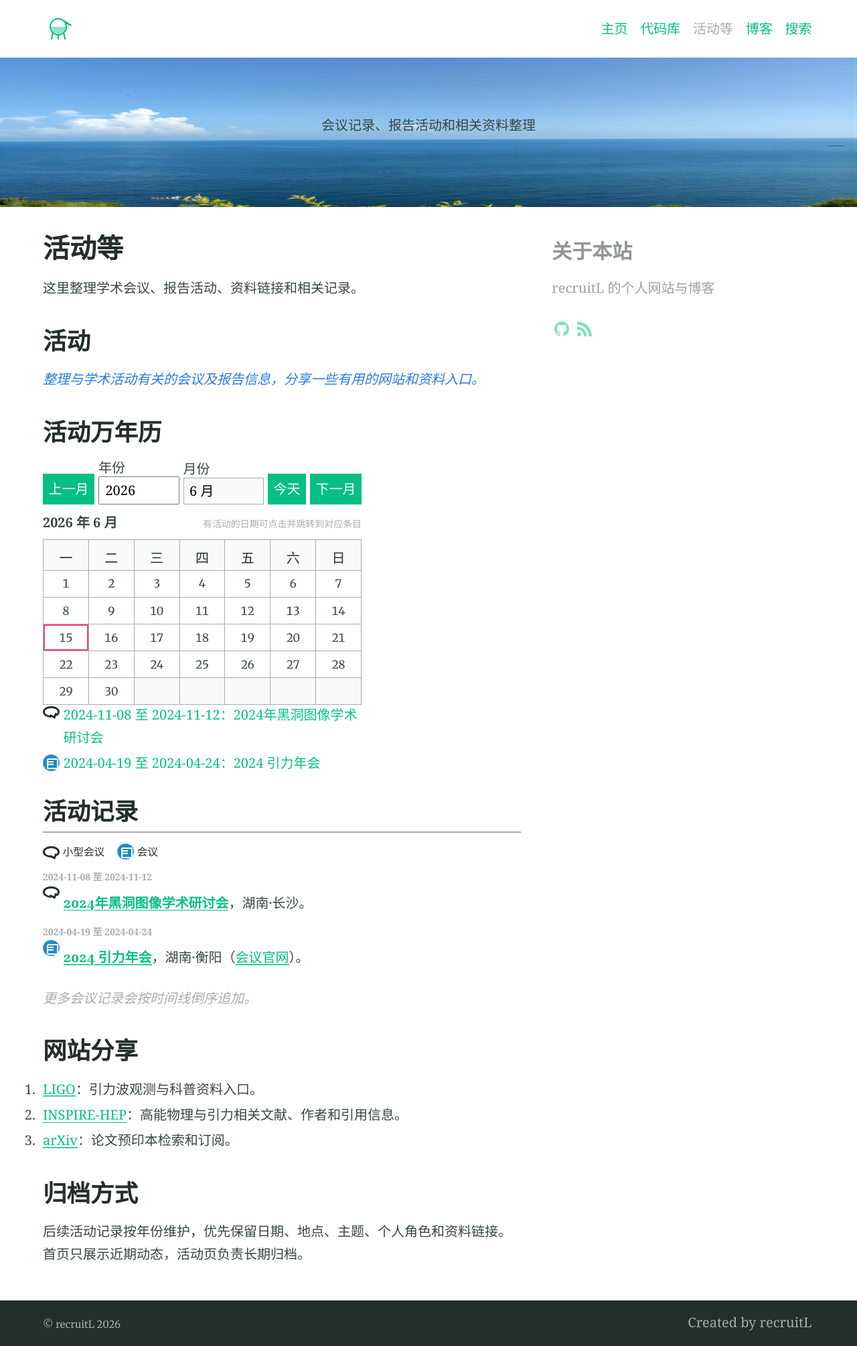
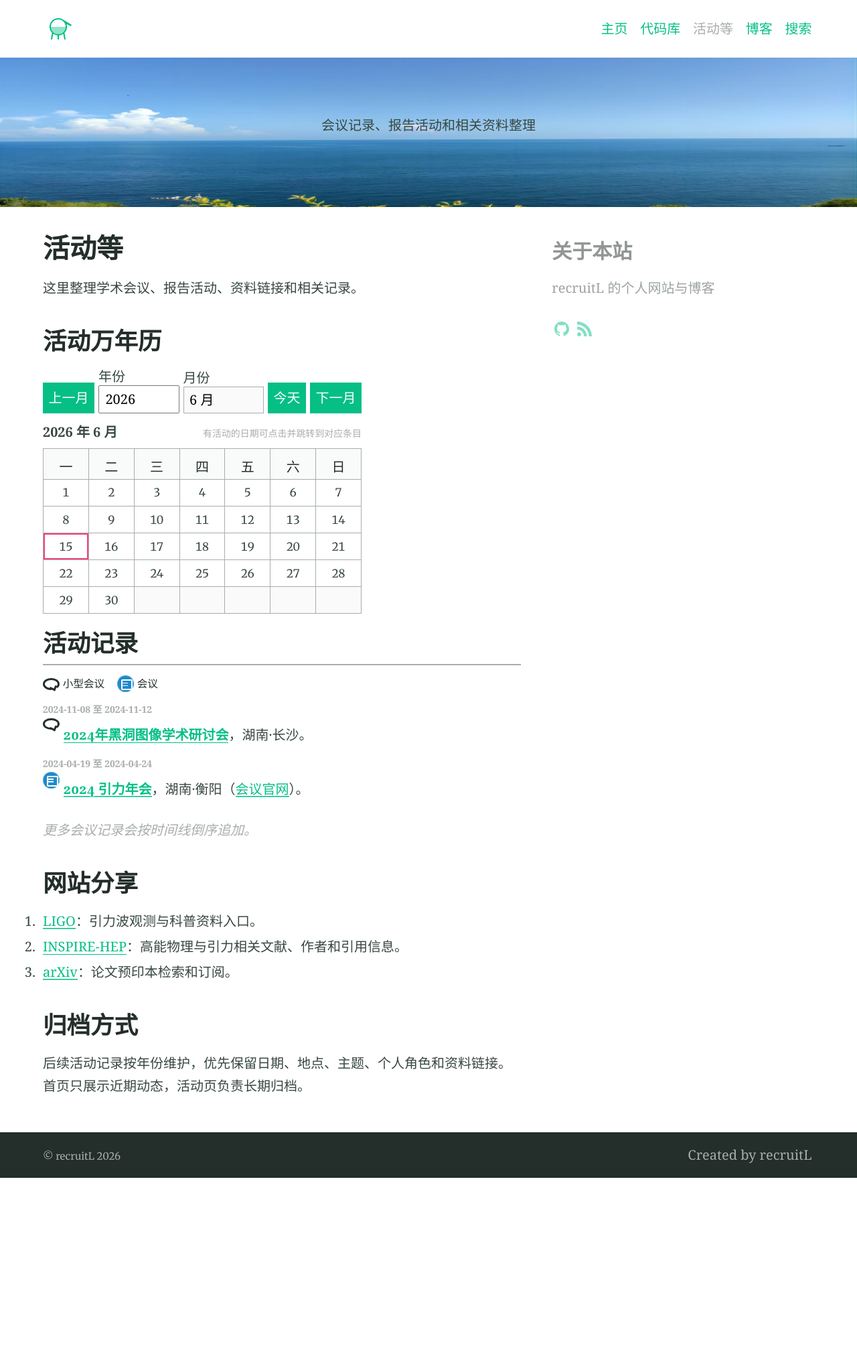
Before and after one commit to recruitL/recruitL.github.io, a Jekyll site: the page built from activities/index.md, in a window 1280 px wide. Shown: the whole page at 67% size. Built offline with Jekyll 4.4.1, drawn with Linux system fonts in a browser that asks for light colours; after the commit the page ends 1758 px from its top, so only the background shows below that.

Commit message:
Remove redundant activity page sections

```diff
--- a/_sass/_theme.scss
+++ b/_sass/_theme.scss
@@ -336,11 +336,6 @@ a .icon {
   }
 }
 
-.activity-note {
-  color: #2a7ae2;
-  font-style: italic;
-}
-
 .activity-calendar {
   margin-bottom: 1rem;
   max-width: 28rem;
@@ -419,32 +414,6 @@ a .icon {
   &__blank {
     background: $codeBackgroundColour;
   }
-  &__events {
-    display: flex;
-    flex-direction: column;
-    gap: .25rem;
-    margin-top: .5rem;
-    a {
-      background: none;
-      color: $linkColour;
-      display: inline-flex;
-      gap: .35rem;
-      line-height: inherit;
-      text-shadow: none;
-      &:hover,
-      &:focus {
-        background: none;
-        color: $hoverColour;
-      }
-    }
-    .activity-icon {
-      margin-top: .2rem;
-    }
-  }
-}
-
-.activity-list {
-  margin-top: .8rem;
 }
 
 .activity-news {
--- a/activities/index.md
+++ b/activities/index.md
@@ -8,10 +8,6 @@ aside: true
 ---
 
 这里整理学术会议、报告活动、资料链接和相关记录。
-
-## 活动
-
-<p class="activity-note">整理与学术活动有关的会议及报告信息，分享一些有用的网站和资料入口。</p>
 
 ## 活动万年历
 
@@ -60,7 +56,6 @@ aside: true
     </thead>
     <tbody data-calendar-body></tbody>
   </table>
-  <div class="activity-calendar__events" data-calendar-events></div>
 </div>
 
 ## 活动记录
@@ -167,14 +159,6 @@ aside: true
       eventsByDate.set(key, list);
     }
   });
-
-  const renderEventLinks = () => {
-    eventLinks.innerHTML = activityEvents.map(event => {
-      const endText = event.end && event.end !== event.start ? ` 至 ${event.end}` : "";
-      const label = event.kind === "talk" ? "小型会议" : "会议";
-      return `<a class="activity-calendar__event-link" href="#${event.anchor}"><span class="activity-icon activity-icon--${event.kind}" aria-label="${label}" role="img"></span><span>${event.start}${endText}：${escapeHtml(event.title)}</span></a>`;
-    }).join("");
-  };
 
   const renderCalendar = () => {
     const firstDay = new Date(viewYear, viewMonth, 1);
```
Also changed, not shown: other parts of activities/index.md (+1 -5 lines).
